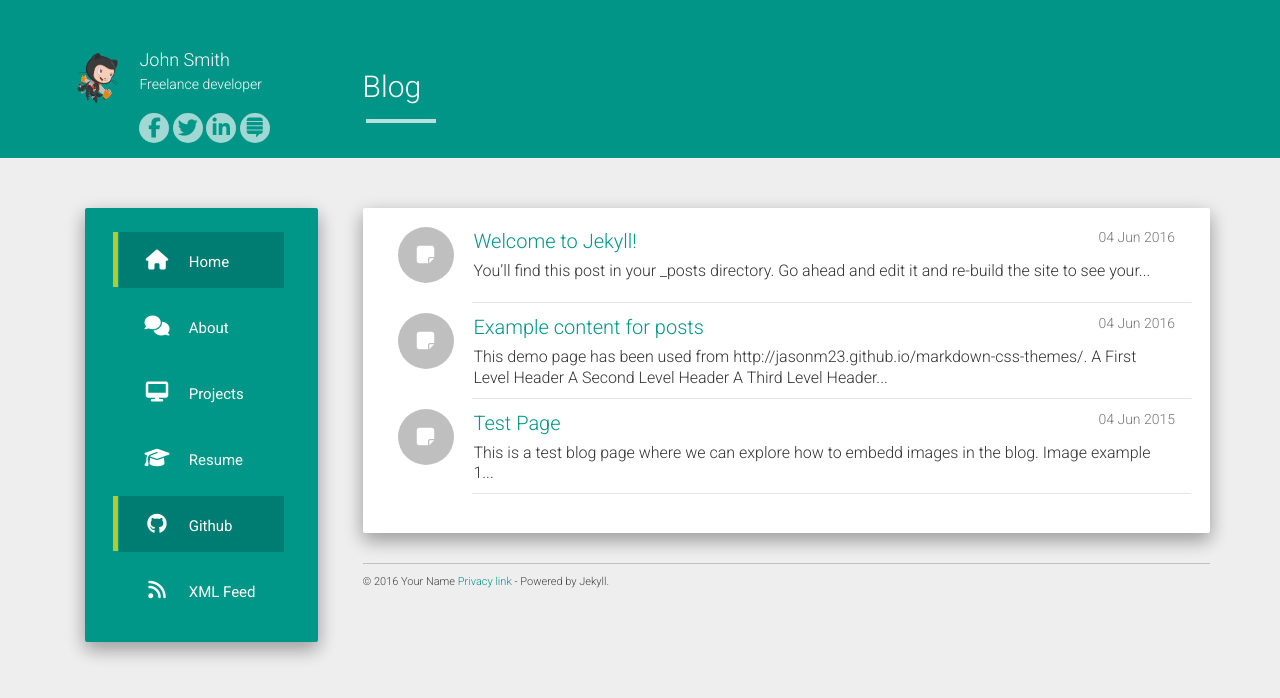
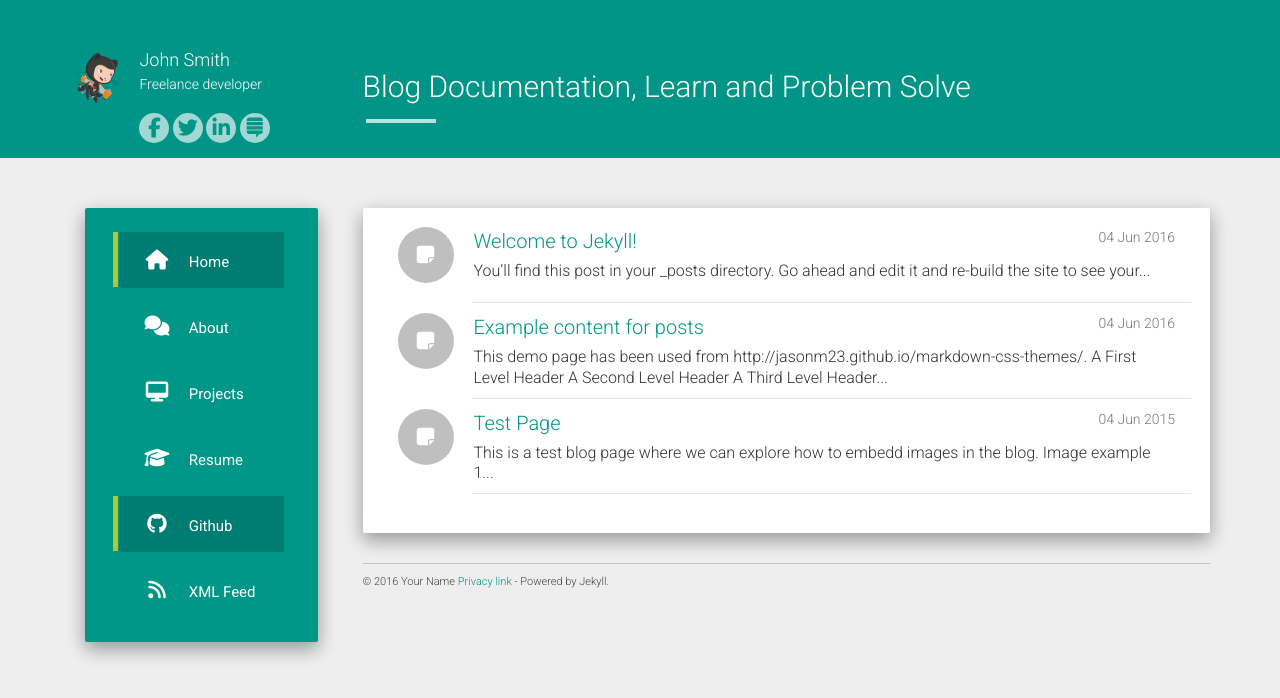
Before and after one commit to Arllio/idnewbie.github.io, a Jekyll site: the page built from index.html, in a window 1280 px wide. Shown: the top 698 px of the page. Built offline with Jekyll 4.4.1, drawn with Linux system fonts in a browser that asks for light colours; nearby versions of some CDN libraries; the list of posts is cut into pages by our own code.

Commit message:
Update index.html

```diff
--- a/index.html
+++ b/index.html
@@ -1,6 +1,6 @@
 ---
 layout: default
-title: Blog
+title: Blog Documentation, Learn and Problem Solve
 ---
 <div class="well">
     <div class="list-group">
```
